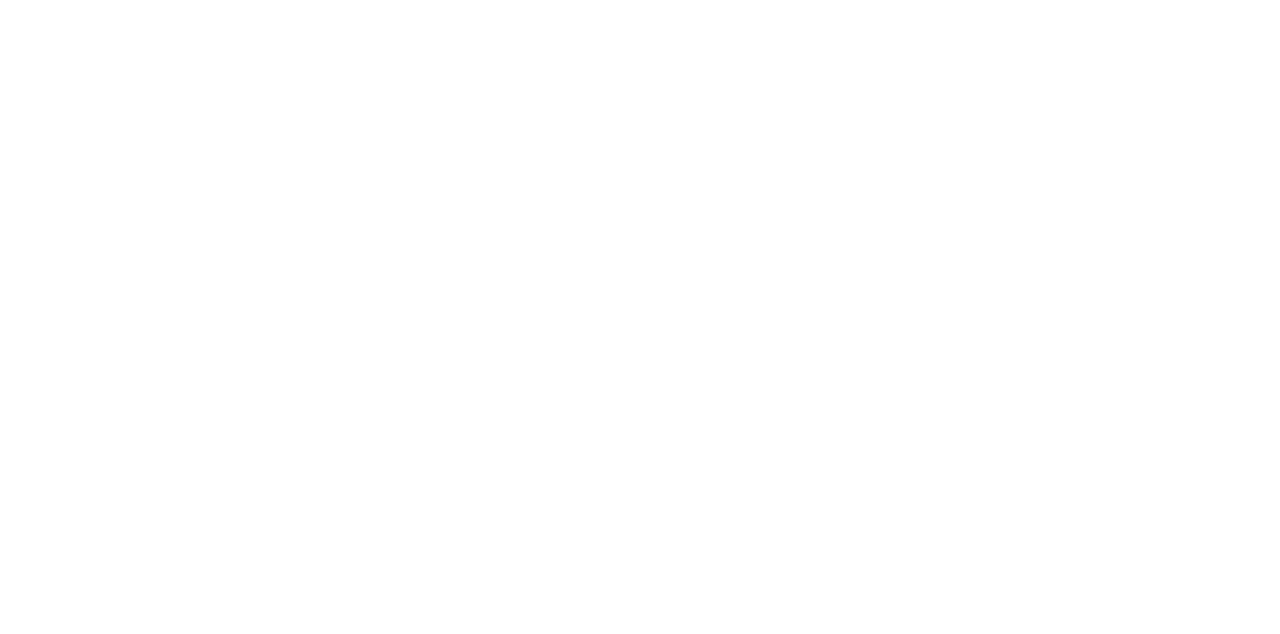
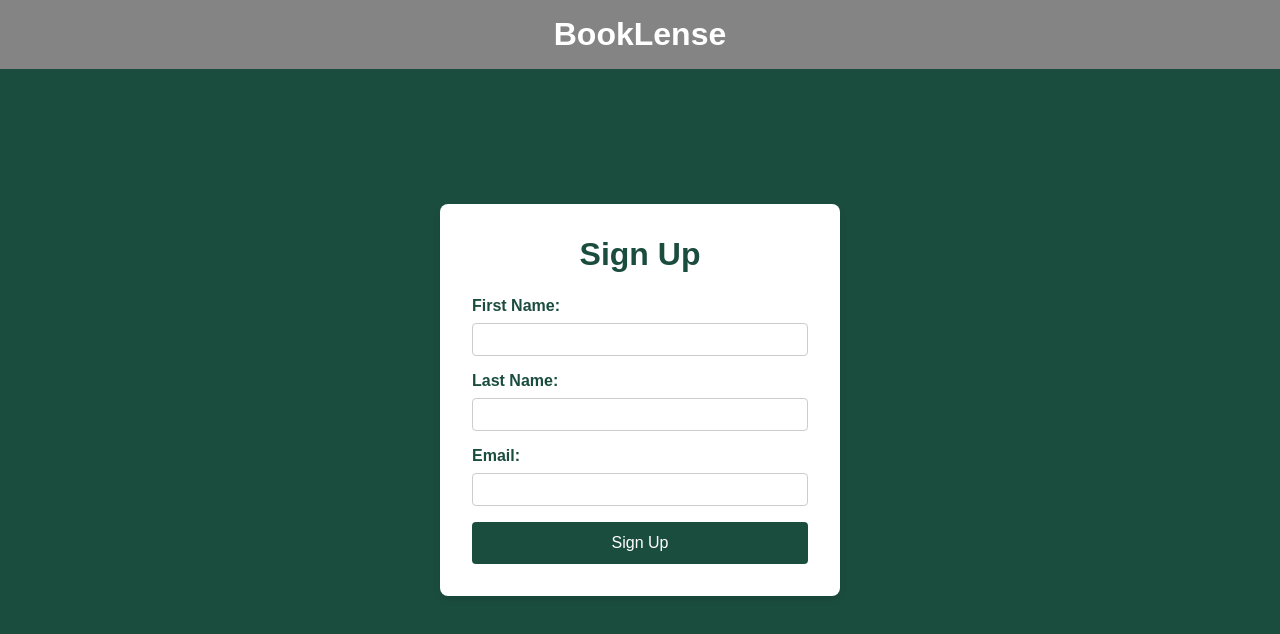
Before and after one commit to pjvalent/BookLens, a SvelteKit app in the folder frontend/: page /signup in a window 1280 px wide. Shown: the top 634 px of the page. Built offline with nearby package versions, Linux system fonts and the light colour scheme.

Commit message:
Adding more frontend code and styling. I honestly have no idea if this is good or not I'm just making it up as I go along but it kind of works.

```diff
--- a/frontend/src/app.html
+++ b/frontend/src/app.html
@@ -4,6 +4,7 @@
 		<meta charset="utf-8" />
 		<link rel="icon" href="%sveltekit.assets%/favicon.png" />
 		<meta name="viewport" content="width=device-width, initial-scale=1" />
+		<link rel="stylesheet" href="/global.css" />
 		%sveltekit.head%
 	</head>
 	<body data-sveltekit-preload-data="hover">
--- a/frontend/src/lib/components/Header.svelte
+++ b/frontend/src/lib/components/Header.svelte
@@ -4,8 +4,12 @@
 
 <style>
     header {
-        background-color: #065535;
+        background-color: #848484;
+        color: #ffffff;
         padding: 1rem;
+        position: fixed;
+        width: 100%;
+        text-align: center;
     }
 </style>
 
--- /dev/null
+++ b/frontend/src/lib/components/SignupForm.svelte
@@ -0,0 +1,132 @@
+<!-- src/lib/components/SignupForm.svelte -->
+<script lang="ts">
+    import { createEventDispatcher } from 'svelte';
+
+    let firstName: string = '';
+    let lastName: string = '';
+    let email: string = '';
+
+    export let error: string | null = null;
+
+    const dispatch = createEventDispatcher();
+
+    function handleSubmit(event: Event) {
+      event.preventDefault();
+      dispatch('submit', { firstName, lastName, email });
+    }
+  </script>
+
+  <style>
+    .signup-form-container {
+      background-color: #ffffff;
+      color: #1b4d3e;
+      padding: 2rem;
+      border-radius: 8px;
+      box-shadow: 0 4px 6px rgba(0, 0, 0, 0.1);
+      width: 100%;
+      max-width: 400px;
+    }
+
+    h1 {
+      text-align: center;
+      margin-bottom: 1.5rem;
+    }
+
+    form div {
+      margin-bottom: 1rem;
+    }
+
+    label {
+      display: block;
+      margin-bottom: 0.5rem;
+      font-weight: bold;
+    }
+
+    input {
+      width: 100%;
+      padding: 0.5rem;
+      border: 1px solid #ccc;
+      border-radius: 4px;
+    }
+
+    input:focus {
+      outline: none;
+      border-color: #1b4d3e;
+    }
+
+    input:hover {
+      border-color: #1b4d3e;
+    }
+
+    button {
+      width: 100%;
+      padding: 0.75rem;
+      background-color: #1b4d3e;
+      color: #ffffff;
+      border: none;
+      border-radius: 4px;
+      font-size: 1rem;
+      cursor: pointer;
+    }
+
+    button:hover {
+      background-color: #166a52;
+    }
+
+    button:focus,
+    button:active {
+      outline: none;
+      background-color: #145a45;
+    }
+
+    .error-message {
+      color: #ff4d4d;
+      margin-bottom: 1rem;
+      text-align: center;
+    }
+  </style>
+
+  <div class="signup-form-container">
+    <h1>Sign Up</h1>
+
+    {#if error}
+      <p class="error-message">{error}</p>
+    {/if}
+
+    <form on:submit={handleSubmit}>
+      <div>
+        <label for="firstName">First Name:</label>
+        <input
+          id="firstName"
+          name="firstName"
+          type="text"
+          bind:value={firstName}
+          required
+        />
+      </div>
+
+      <div>
+        <label for="lastName">Last Name:</label>
+        <input
+          id="lastName"
+          name="lastName"
+          type="text"
+          bind:value={lastName}
+          required
+        />
+      </div>
+
+      <div>
+        <label for="email">Email:</label>
+        <input
+          id="email"
+          name="email"
+          type="email"
+          bind:value={email}
+          required
+        />
+      </div>
+
+      <button type="submit">Sign Up</button>
+    </form>
+  </div>
--- /dev/null
+++ b/frontend/src/routes/+layout.svelte
@@ -0,0 +1,24 @@
+<!-- src/routes/+layout.svelte -->
+<script lang="ts">
+    import Header from '$lib/components/Header.svelte';
+    export let data;
+  </script>
+
+  <style>
+    .layout {
+      display: flex;
+      flex-direction: column;
+      min-height: 100vh;
+    }
+
+    main {
+      flex: 1;
+    }
+  </style>
+
+  <div class="layout">
+    <Header title="BookLense" />
+    <main>
+      <slot />
+    </main>
+  </div>
--- a/frontend/src/routes/+page.svelte
+++ b/frontend/src/routes/+page.svelte
@@ -5,9 +5,50 @@
     function navigateToHealthTest() {
         goto('/healthTest');
   }
+
+    function navigateToSignup() {
+      goto('/signup');
+    }
 </script>
 
-<Header title="BookLense"></Header>
-<h1>Welcome to SvelteKit</h1>
-<p>Visit <a href="https://kit.svelte.dev">kit.svelte.dev</a> to read the documentation</p>
-<button on:click={navigateToHealthTest}>Go to Health Test</button>
+<style>
+  .home-page {
+    display: flex;
+    flex-direction: column;
+    align-items: center;
+    padding: 2rem;
+  }
+
+  h1 {
+    color: #1b4d3e; /* Dark green */
+    margin-bottom: 1rem;
+  }
+
+  p {
+    margin-bottom: 2rem;
+  }
+
+  button {
+    background-color: #ffffff; /* Dark green */
+    color: #1b4d3e; /* White text */
+    border: none;
+    border-radius: 4px;
+    padding: 0.75rem 1.5rem;
+    font-size: 1rem;
+    cursor: pointer;
+    margin: 0.5rem;
+  }
+
+  button:hover {
+    background-color: #166a52;
+  }
+</style>
+
+<div class="home-page">
+  <h1>Welcome to BookLense</h1>
+  <p>Visit <a href="https://kit.svelte.dev">kit.svelte.dev</a> to read the documentation</p>
+  <div>
+    <button on:click={navigateToHealthTest}>Go to Health Test</button>
+    <button on:click={navigateToSignup}>Sign Up</button>
+  </div>
+</div>
--- a/frontend/src/routes/signup/+page.svelte
+++ b/frontend/src/routes/signup/+page.svelte
@@ -0,0 +1,51 @@
+<!-- src/routes/signup/+page.svelte -->
+<script lang="ts">
+  import SignupForm from '$lib/components/SignupForm.svelte';
+  import { goto } from '$app/navigation';
+
+  let error: string | null = null;
+
+  async function handleSignup(event: CustomEvent) {
+    const { firstName, lastName, email } = event.detail;
+    error = null;
+
+    try {
+      const response = await fetch('http://localhost:8080/v1/users', {
+        method: 'POST',
+        headers: {
+          'Content-Type': 'application/json',
+        },
+        body: JSON.stringify({
+          first_name: firstName,
+          last_name: lastName,
+          email: email,
+        }),
+      });
+
+      if (!response.ok) {
+        const errorData = await response.json();
+        throw new Error(errorData.message || 'Failed to sign up');
+      }
+
+      // On successful signup, redirect the user
+      goto('/welcome');
+
+    } catch (err) {
+      error = (err as Error).message;
+    }
+  }
+</script>
+
+<style>
+  .signup-page-container {
+    display: flex;
+    justify-content: center;
+    align-items: center;
+    min-height: 100vh;
+    padding: 1rem;
+  }
+</style>
+
+<div class="signup-page-container">
+  <SignupForm {error} on:submit={handleSignup} />
+</div>
--- /dev/null
+++ b/frontend/static/global.css
@@ -0,0 +1,24 @@
+/* src/global.css */
+
+/* Reset default margins and paddings */
+* {
+  margin: 0;
+  padding: 0;
+  box-sizing: border-box;
+}
+
+body {
+  background-color: #1b4d3e; /* Dark green background */
+  color: #ffffff; /* White text color */
+  font-family: Arial, sans-serif;
+  /* Remove or comment out these lines */
+  /* display: flex;
+  justify-content: center;
+  align-items: center; */
+}
+
+html, body {
+  height: 100%;
+}
+
+/* Remove the #app or #svelte styles if they set height or centering */
```
Also changed, not shown: frontend/src/lib/components/SignUp.svelte (deleted), 2 other files (tests, documents, lock files or other folders).
